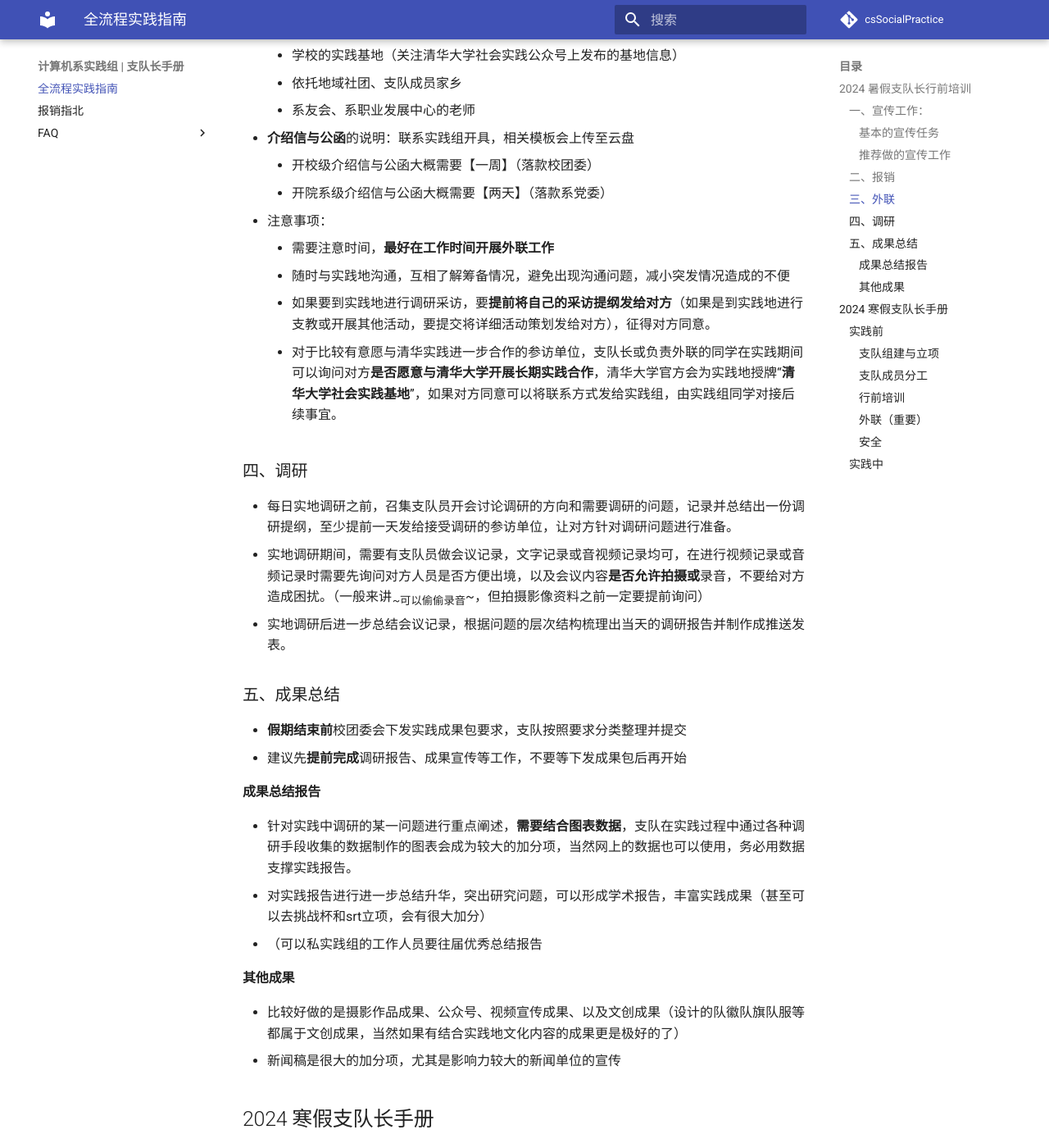
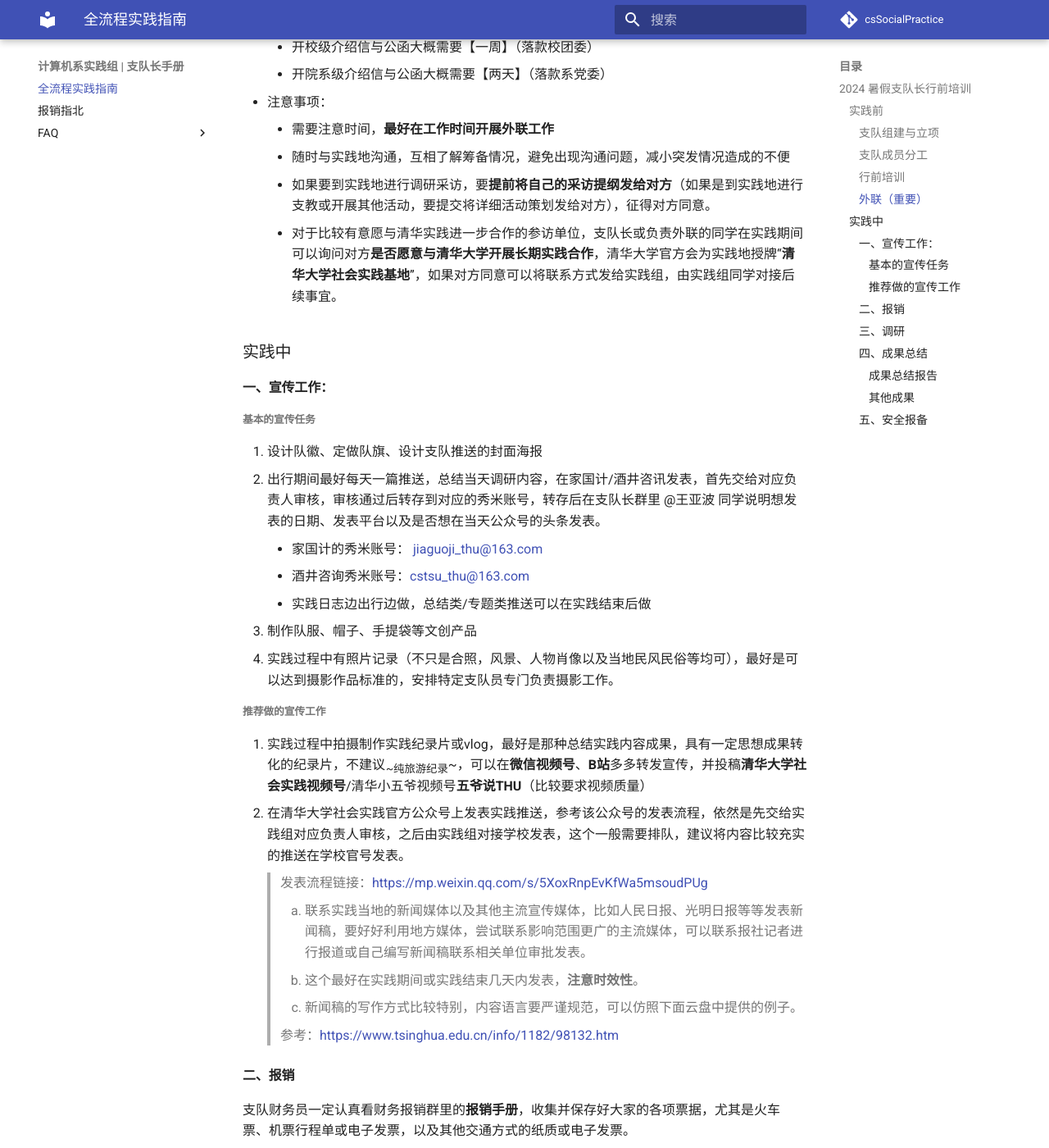
Before and after one commit to wang-yk-never/csSocialPractice, an MkDocs documentation site: the page built from docs/index.md, in a window 1280 px wide and 1400 px high, scrolled down 1531 px. Shown: the whole window at 82% size. Built offline with MkDocs 1.6.1 and Material for MkDocs 9.7.7, drawn with Linux system fonts in a browser that asks for light colours; comment, search, counter and statistics services are not loaded; some of the changed text lies outside the part shown.

Commit message:
feat: 更新了排版

```diff
--- a/docs/index.md
+++ b/docs/index.md
@@ -2,81 +2,6 @@
 
 ## 2024 暑假支队长行前培训
 
-### 一、宣传工作：
-
-#### 基本的宣传任务
-
-1. 设计队徽、定做队旗、设计支队推送的封面海报
-2. 出行期间最好每天一篇推送，总结当天调研内容，在家国计/酒井咨讯发表，首先交给对应负责人审核，审核通过后转存到对应的秀米账号，转存后在支队长群里 @王亚波 同学说明想发表的日期、发表平台以及是否想在当天公众号的头条发表。
-    - 家国计的秀米账号： [jiaguoji_thu@163.com](mailto:jiaguoji_thu@163.com)
-    - 酒井咨询秀米账号：[cstsu_thu@163.com](mailto:cstsu_thu@163.com)
-3. 制作队服、帽子、手提袋等文创产品
-4. 实践过程中有照片记录（不只是合照，风景、人物肖像以及当地民风民俗等均可），最好是可以达到摄影作品标准的。
-
-#### 推荐做的宣传工作
-
-1. 实践过程中拍摄制作实践纪录片或vlog，最好是那种总结实践内容成果，具有一定思想成果转化的纪录片，不建议~~纯旅游纪录~~，可以在**微信视频号**、**B站**多多转发宣传，并投稿**清华大学社会实践视频号**/清华小五爷视频号**五爷说THU**（比较要求视频质量）
-2. 在清华大学社会实践官方公众号上发表实践推送，参考该公众号的发表流程，依然是先交给实践组对应负责人审核，之后由实践组对接学校发表，这个一般需要排队，建议将内容比较充实的推送在学校官号发表。
-
-    > 发表流程链接：https://mp.weixin.qq.com/s/5XoxRnpEvKfWa5msoudPUg
-    >
-3. 联系实践当地的新闻媒体以及其他主流宣传媒体，比如人民日报、光明日报等等发表新闻稿，要好好利用地方媒体，尝试联系影响范围更广的主流媒体，可以联系报社记者进行报道或自己编写新闻稿联系相关单位审批发表。
-    - 这个最好在实践期间或实践结束几天内发表，**注意时效性**。
-    - 新闻稿的写作方式比较特别，内容语言要严谨规范，可以仿照下面云盘中提供的例子。
-
-    > 参考：https://www.tsinghua.edu.cn/info/1182/98132.htm
-    >
-
-### 二、报销
-
-支队财务员一定认真看财务报销群里的**报销手册**，收集并保存好大家的各项票据，尤其是火车票、机票行程单或电子发票，以及其他交通方式的纸质或电子发票。
-
-关于发票开具的具体内容如果有不明确的请**务必**在队长群中@负责报销的实践组同学咨询，不要自作主张以免后续报销过程遇到麻烦。
-
-### 三、外联
-
-- 外联时间：尽快开始，一般在出行前2-3周完成联络
-- 外联渠道：
-    - 系里的学长学姐/老师（一般对于专业认知类的企业外联比较有效，班团实践充分利用班主任的资源）
-    - 直接联络当地团委（一般对于基层调研类比较有效，esp.去乡村）
-    - 学校的实践基地（关注清华大学社会实践公众号上发布的基地信息）
-    - 依托地域社团、支队成员家乡
-    - 系友会、系职业发展中心的老师
-- **介绍信与公函**的说明：联系实践组开具，相关模板会上传至云盘
-    - 开校级介绍信与公函大概需要【一周】（落款校团委）
-    - 开院系级介绍信与公函大概需要【两天】（落款系党委）
-- 注意事项：
-    - 需要注意时间，**最好在工作时间开展外联工作**
-    - 随时与实践地沟通，互相了解筹备情况，避免出现沟通问题，减小突发情况造成的不便
-    - 如果要到实践地进行调研采访，要**提前将自己的采访提纲发给对方**（如果是到实践地进行支教或开展其他活动，要提交将详细活动策划发给对方），征得对方同意。
-    - 对于比较有意愿与清华实践进一步合作的参访单位，支队长或负责外联的同学在实践期间可以询问对方**是否愿意与清华大学开展长期实践合作**，清华大学官方会为实践地授牌“**清华大学社会实践基地**”，如果对方同意可以将联系方式发给实践组，由实践组同学对接后续事宜。
-
-### 四、调研
-
-- 每日实地调研之前，召集支队员开会讨论调研的方向和需要调研的问题，记录并总结出一份调研提纲，至少提前一天发给接受调研的参访单位，让对方针对调研问题进行准备。
-- 实地调研期间，需要有支队员做会议记录，文字记录或音视频记录均可，在进行视频记录或音频记录时需要先询问对方人员是否方便出境，以及会议内容**是否允许拍摄或**录音，不要给对方造成困扰。（一般来讲~~可以偷偷录音~~，但拍摄影像资料之前一定要提前询问）
-- 实地调研后进一步总结会议记录，根据问题的层次结构梳理出当天的调研报告并制作成推送发表。
-
-### 五、成果总结
-
-- **假期结束前**校团委会下发实践成果包要求，支队按照要求分类整理并提交
-- 建议先**提前完成**调研报告、成果宣传等工作，不要等下发成果包后再开始
-
-#### 成果总结报告
-
-- 针对实践中调研的某一问题进行重点阐述，**需要结合图表数据**，支队在实践过程中通过各种调研手段收集的数据制作的图表会成为较大的加分项，当然网上的数据也可以使用，务必用数据支撑实践报告。
-- 对实践报告进行进一步总结升华，突出研究问题，可以形成学术报告，丰富实践成果（甚至可以去挑战杯和srt立项，会有很大加分）
-- （可以私实践组的工作人员要往届优秀总结报告
-
-#### 其他成果
-
-- 比较好做的是摄影作品成果、公众号、视频宣传成果、以及文创成果（设计的队徽队旗队服等都属于文创成果，当然如果有结合实践地文化内容的成果更是极好的了）
-- 新闻稿是很大的加分项，尤其是影响力较大的新闻单位的宣传
-
-
-
-
-## 2024 寒假支队长手册
 
 ### 实践前
 
@@ -125,19 +50,65 @@
     - 需要注意时间，**最好在工作时间开展外联工作**
     - 随时与实践地沟通，互相了解筹备情况，避免出现沟通问题，减小突发情况造成的不便
     - 如果要到实践地进行调研采访，要**提前将自己的采访提纲发给对方**（如果是到实践地进行支教或开展其他活动，要提交将详细活动策划发给对方），征得对方同意。
-
-#### 安全
-
-- 出行前需填写《个人安全承诺书》和《家长知情同意书》并上传至云盘
+    - 对于比较有意愿与清华实践进一步合作的参访单位，支队长或负责外联的同学在实践期间可以询问对方**是否愿意与清华大学开展长期实践合作**，清华大学官方会为实践地授牌“**清华大学社会实践基地**”，如果对方同意可以将联系方式发给实践组，由实践组同学对接后续事宜。
 
 ### 实践中
 
-> 不同类型实践可能有所不同，此处仅简要介绍共通部分
->
+#### 一、宣传工作：
 
-- <mark>分工要明确具体，落实到人</mark>：
-    - 调研：提前做预调研&写访谈提纲（访谈前发给对方），整理访谈稿，推送文案
-    - 宣传：摄影（照片/视频），推送排版
-    - 报销：收集整理票据
-- 每天总结当日行程，并对第二天的行程进行安排
-- 推送：实践日志边出行边做，总结类/专题类推送可以在实践结束后做
+##### 基本的宣传任务
+
+1. 设计队徽、定做队旗、设计支队推送的封面海报
+2. 出行期间最好每天一篇推送，总结当天调研内容，在家国计/酒井咨讯发表，首先交给对应负责人审核，审核通过后转存到对应的秀米账号，转存后在支队长群里 @王亚波 同学说明想发表的日期、发表平台以及是否想在当天公众号的头条发表。
+    - 家国计的秀米账号： [jiaguoji_thu@163.com](mailto:jiaguoji_thu@163.com)
+    - 酒井咨询秀米账号：[cstsu_thu@163.com](mailto:cstsu_thu@163.com)
+    - 实践日志边出行边做，总结类/专题类推送可以在实践结束后做
+3. 制作队服、帽子、手提袋等文创产品
+4. 实践过程中有照片记录（不只是合照，风景、人物肖像以及当地民风民俗等均可），最好是可以达到摄影作品标准的，安排特定支队员专门负责摄影工作。
+
+##### 推荐做的宣传工作
+
+1. 实践过程中拍摄制作实践纪录片或vlog，最好是那种总结实践内容成果，具有一定思想成果转化的纪录片，不建议~~纯旅游纪录~~，可以在**微信视频号**、**B站**多多转发宣传，并投稿**清华大学社会实践视频号**/清华小五爷视频号**五爷说THU**（比较要求视频质量）
+2. 在清华大学社会实践官方公众号上发表实践推送，参考该公众号的发表流程，依然是先交给实践组对应负责人审核，之后由实践组对接学校发表，这个一般需要排队，建议将内容比较充实的推送在学校官号发表。
+
+    > 发表流程链接：https://mp.weixin.qq.com/s/5XoxRnpEvKfWa5msoudPUg
+    >
+3. 联系实践当地的新闻媒体以及其他主流宣传媒体，比如人民日报、光明日报等等发表新闻稿，要好好利用地方媒体，尝试联系影响范围更广的主流媒体，可以联系报社记者进行报道或自己编写新闻稿联系相关单位审批发表。
+    - 这个最好在实践期间或实践结束几天内发表，**注意时效性**。
+    - 新闻稿的写作方式比较特别，内容语言要严谨规范，可以仿照下面云盘中提供的例子。
+
+    > 参考：https://www.tsinghua.edu.cn/info/1182/98132.htm
+    >
+
+#### 二、报销
+
+支队财务员一定认真看财务报销群里的**报销手册**，收集并保存好大家的各项票据，尤其是火车票、机票行程单或电子发票，以及其他交通方式的纸质或电子发票。
+
+关于发票开具的具体内容如果有不明确的请**务必**在队长群中@负责报销的实践组同学咨询，不要自作主张以免后续报销过程遇到麻烦。
+
+#### 三、调研
+
+- 每日实地调研之前，召集支队员开会讨论调研的方向和需要调研的问题，记录并总结出一份调研提纲，至少提前一天发给接受调研的参访单位，让对方针对调研问题进行准备。
+- 实地调研期间，需要有支队员做会议记录，文字记录或音视频记录均可，在进行视频记录或音频记录时需要先询问对方人员是否方便出境，以及会议内容**是否允许拍摄或**录音，不要给对方造成困扰。（一般来讲~~可以偷偷录音~~，但拍摄影像资料之前一定要提前询问）
+- 实地调研后进一步总结会议记录，根据问题的层次结构梳理出当天的调研报告并制作成推送发表。
+
+#### 四、成果总结
+
+- **假期结束前**校团委会下发实践成果包要求，支队按照要求分类整理并提交
+- 建议先**提前完成**调研报告、成果宣传等工作，不要等下发成果包后再开始
+
+##### 成果总结报告
+
+- 针对实践中调研的某一问题进行重点阐述，**需要结合图表数据**，支队在实践过程中通过各种调研手段收集的数据制作的图表会成为较大的加分项，当然网上的数据也可以使用，务必用数据支撑实践报告。
+- 对实践报告进行进一步总结升华，突出研究问题，可以形成学术报告，丰富实践成果（甚至可以去挑战杯和srt立项，会有很大加分）
+- （可以私实践组的工作人员要往届优秀总结报告
+
+##### 其他成果
+
+- 比较好做的是摄影作品成果、公众号、视频宣传成果、以及文创成果（设计的队徽队旗队服等都属于文创成果，当然如果有结合实践地文化内容的成果更是极好的了）
+- 新闻稿是很大的加分项，尤其是影响力较大的新闻单位的宣传
+
+#### 五、安全报备
+- 出行前至少提前三天将支队的《个人安全承诺书》和《家长知情同意书》并上传至云盘
+- 支队长在出行前统计好每名支队员到达实践地的交通方式，到达时间及到达的交通站点，约定集合时间，及时清点人数。
+- 支队出行期间每日填写支队长群中共享文档的支队日报，按要求说明支队参与每日行程人数、伤病人数、紧急情况等，并如实写明支队当日行程。
```
